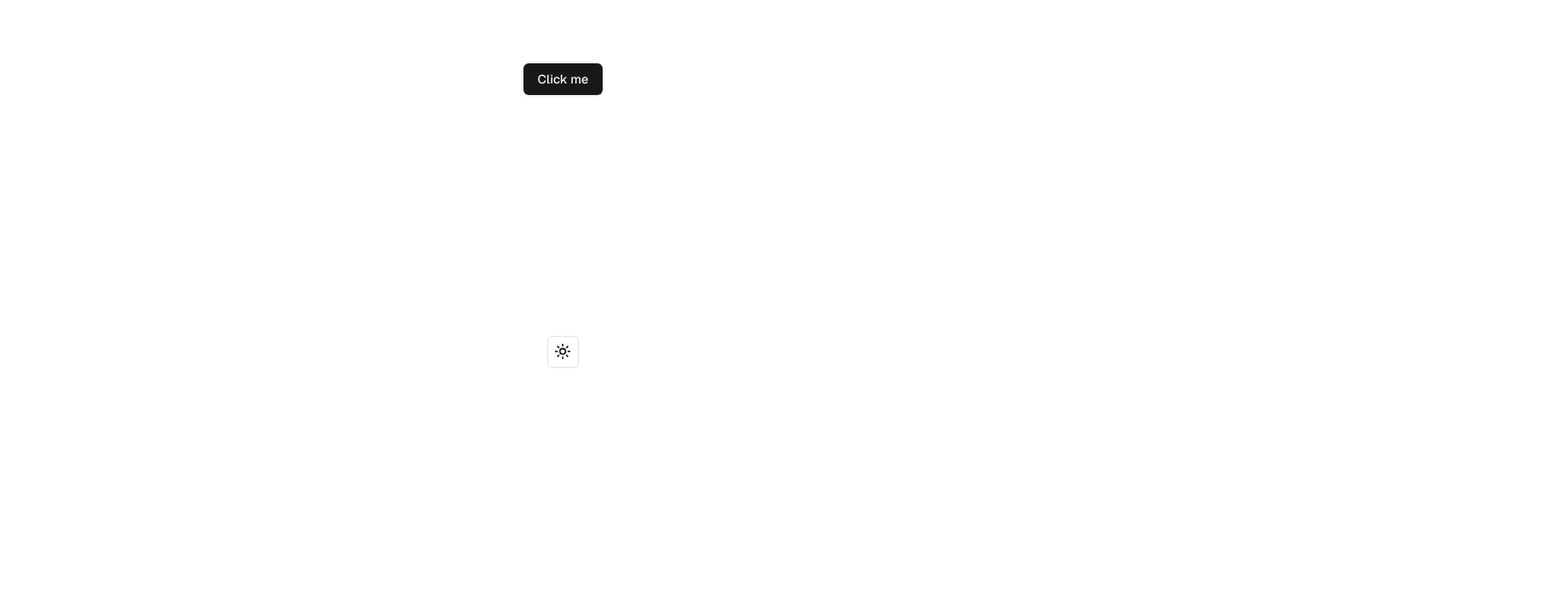
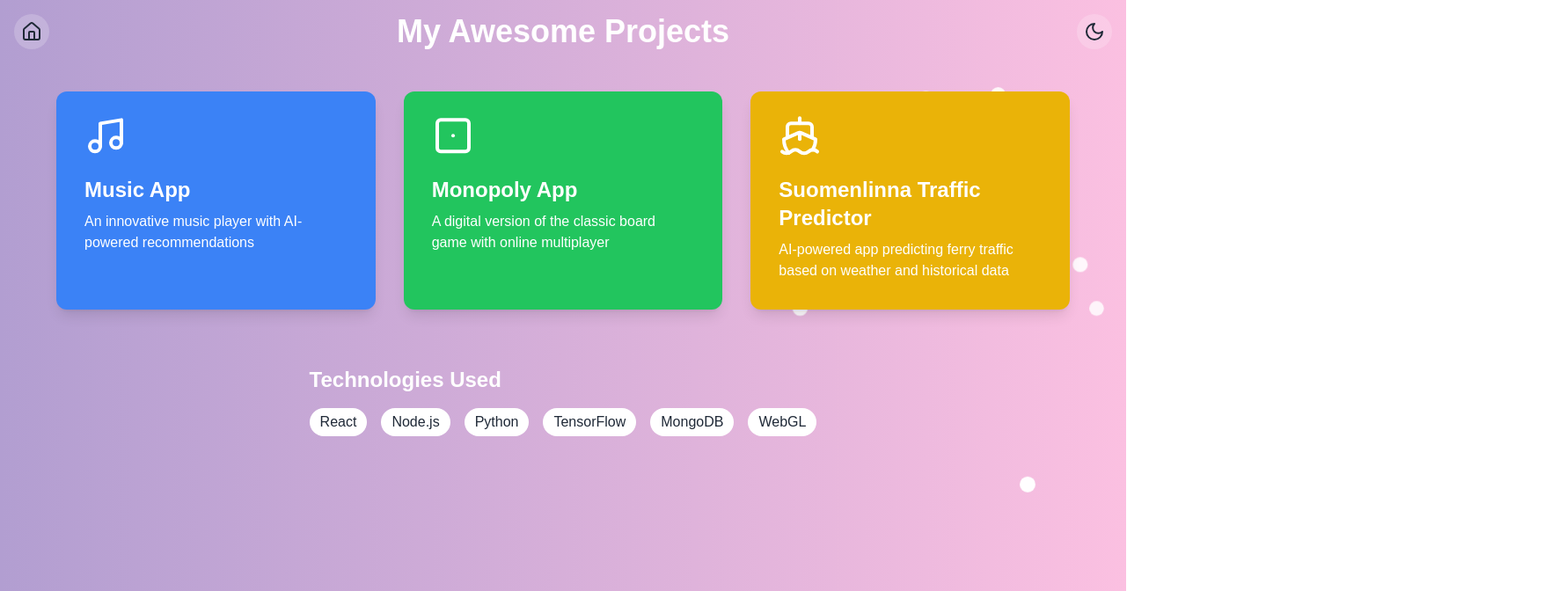
Before and after one commit to christienetto/christienetto, a Next.js app: page /pages/projects in a window 1280 px wide. Shown: the top 672 px of the page at 88% size, 1780 px wide, since content can reach past the window. Built offline with nearby package versions, Linux system fonts and the light colour scheme.

Commit message:
projects page added

```diff
--- a/app/page.tsx
+++ b/app/page.tsx
@@ -113,7 +113,7 @@ export default function HomePage() {
           onHoverStart={() => setIsHoveringProjects(true)}
           onHoverEnd={() => setIsHoveringProjects(false)}
         >
-          <Link href="./projects">
+          <Link href="/pages/projects">
             <div
               className={`backdrop-filter backdrop-blur-lg rounded-xl p-8 shadow-lg cursor-pointer ${
                 darkMode
--- a/app/pages/projects/page.tsx
+++ b/app/pages/projects/page.tsx
@@ -1,12 +1,221 @@
-import { Button } from "@/components/ui/button";
-import { ModeToggle } from "@/components/ui/ModeToggle";
+"use client";
 
-export default function Something() {
+import { useState, useEffect } from "react";
+import { motion, useAnimation } from "framer-motion";
+import Link from "next/link";
+import { Sun, Moon, Home, Music, Dice1, Ship } from "lucide-react";
+
+interface ProjectCardProps {
+  title: string;
+  description: string;
+  icon: React.ElementType;
+  color: string;
+}
+
+const ProjectCard: React.FC<ProjectCardProps> = ({
+  title,
+  description,
+  icon: Icon,
+  color,
+}) => {
+  const controls = useAnimation();
+
+  useEffect(() => {
+    controls.start({
+      y: [0, -10, 0],
+      transition: { repeat: Infinity, duration: 2, ease: "easeInOut" },
+    });
+  }, [controls]);
+
   return (
-    <div className="grid grid-rows-[20px_1fr_20px] items-center justify-items-center min-h-screen p-8 pb-20 gap-16 sm:p-20 font-[family-name:var(--font-geist-sans)]">
-      <Button>Click me</Button>
-      <ModeToggle />
-      <h1>So this is testtttttttttttt</h1>
+    <motion.div
+      className={`backdrop-filter backdrop-blur-lg rounded-xl p-8 shadow-lg cursor-pointer ${color} text-white`}
+      whileHover={{ scale: 1.05, rotate: [0, -2, 2, -2, 0] }}
+      whileTap={{ scale: 0.95 }}
+    >
+      <motion.div animate={controls}>
+        <Icon className="w-12 h-12 mb-4" />
+      </motion.div>
+      <h2 className="text-2xl font-semibold mb-2">{title}</h2>
+      <p>{description}</p>
+    </motion.div>
+  );
+};
+
+export default function ProjectsPage() {
+  const [darkMode, setDarkMode] = useState(false);
+  const [mounted, setMounted] = useState(false);
+
+  useEffect(() => {
+    setMounted(true);
+    const isDarkMode = localStorage.getItem("darkMode") === "true";
+    setDarkMode(isDarkMode);
+  }, []);
+
+  useEffect(() => {
+    if (mounted) {
+      localStorage.setItem("darkMode", darkMode.toString());
+      if (darkMode) {
+        document.documentElement.classList.add("dark");
+      } else {
+        document.documentElement.classList.remove("dark");
+      }
+    }
+  }, [darkMode, mounted]);
+
+  const toggleDarkMode = () => {
+    setDarkMode(!darkMode);
+  };
+
+  if (!mounted) return null;
+
+  return (
+    <div
+      className={`min-h-screen flex flex-col items-center justify-start p-4 overflow-hidden transition-colors duration-500 ${
+        darkMode
+          ? "bg-gray-900"
+          : "bg-gradient-to-br from-purple-400 via-pink-500 to-red-500"
+      }`}
+    >
+      <motion.div
+        className="absolute inset-0 z-0"
+        animate={{
+          background: darkMode
+            ? [
+                "linear-gradient(to right, #2d3748, #1a202c)",
+                "linear-gradient(to right, #4a5568, #2d3748)",
+                "linear-gradient(to right, #1a202c, #2d3748)",
+              ]
+            : [
+                "linear-gradient(to right, #ff9a9e, #fad0c4)",
+                "linear-gradient(to right, #a18cd1, #fbc2eb)",
+                "linear-gradient(to right, #ffecd2, #fcb69f)",
+              ],
+        }}
+        transition={{ duration: 10, repeat: Infinity, repeatType: "reverse" }}
+      />
+
+      <motion.header
+        className={`text-4xl font-bold mb-12 z-10 ${
+          darkMode ? "text-white" : "text-white"
+        }`}
+        initial={{ y: -100, opacity: 0 }}
+        animate={{ y: 0, opacity: 1 }}
+        transition={{ type: "spring", stiffness: 100 }}
+      >
+        My Awesome Projects
+      </motion.header>
+
+      <div className="grid grid-cols-1 md:grid-cols-3 gap-8 z-10 max-w-6xl">
+        <ProjectCard
+          title="Music App"
+          description="An innovative music player with AI-powered recommendations"
+          icon={Music}
+          color="bg-blue-500"
+        />
+        <ProjectCard
+          title="Monopoly App"
+          description="A digital version of the classic board game with online multiplayer"
+          icon={Dice1}
+          color="bg-green-500"
+        />
+        <ProjectCard
+          title="Suomenlinna Traffic Predictor"
+          description="AI-powered app predicting ferry traffic based on weather and historical data"
+          icon={Ship}
+          color="bg-yellow-500"
+        />
+      </div>
+
+      <motion.div
+        className="mt-16 z-10"
+        initial={{ opacity: 0, y: 50 }}
+        animate={{ opacity: 1, y: 0 }}
+        transition={{ delay: 0.5 }}
+      >
+        <h3
+          className={`text-2xl font-semibold mb-4 ${
+            darkMode ? "text-white" : "text-white"
+          }`}
+        >
+          Technologies Used
+        </h3>
+        <div className="flex flex-wrap justify-center gap-4">
+          {["React", "Node.js", "Python", "TensorFlow", "MongoDB", "WebGL"].map(
+            (tech) => (
+              <motion.span
+                key={tech}
+                className={`px-3 py-1 rounded-full ${
+                  darkMode ? "bg-gray-700 text-white" : "bg-white text-gray-800"
+                }`}
+                whileHover={{ scale: 1.1, rotate: 5 }}
+              >
+                {tech}
+              </motion.span>
+            )
+          )}
+        </div>
+      </motion.div>
+
+      <Link href="/">
+        <motion.button
+          className={`fixed top-4 left-4 p-2 rounded-full z-20 ${
+            darkMode ? "bg-gray-700" : "bg-white bg-opacity-20"
+          }`}
+          whileHover={{ scale: 1.1 }}
+          whileTap={{ scale: 0.9 }}
+        >
+          <Home className={darkMode ? "text-white" : "text-gray-800"} />
+        </motion.button>
+      </Link>
+
+      <motion.button
+        className={`fixed top-4 right-4 p-2 rounded-full z-20 ${
+          darkMode ? "bg-gray-700" : "bg-white bg-opacity-20"
+        }`}
+        onClick={toggleDarkMode}
+        whileHover={{ scale: 1.1 }}
+        whileTap={{ scale: 0.9 }}
+      >
+        {darkMode ? (
+          <Sun className="text-yellow-300" />
+        ) : (
+          <Moon className="text-gray-800" />
+        )}
+      </motion.button>
+
+      {mounted &&
+        [...Array(30)].map((_, i) => (
+          <motion.div
+            key={i}
+            className={`absolute w-3 h-3 rounded-full z-0 ${
+              darkMode ? "bg-gray-600" : "bg-white"
+            }`}
+            initial={{
+              x:
+                Math.random() *
+                (typeof window !== "undefined" ? window.innerWidth : 1000),
+              y:
+                Math.random() *
+                (typeof window !== "undefined" ? window.innerHeight : 1000),
+            }}
+            animate={{
+              x:
+                Math.random() *
+                (typeof window !== "undefined" ? window.innerWidth : 1000),
+              y:
+                Math.random() *
+                (typeof window !== "undefined" ? window.innerHeight : 1000),
+              scale: [1, 1.5, 1],
+              opacity: [0.2, 1, 0.2],
+            }}
+            transition={{
+              duration: Math.random() * 10 + 10,
+              repeat: Infinity,
+              repeatType: "reverse",
+            }}
+          />
+        ))}
     </div>
   );
 }
```
